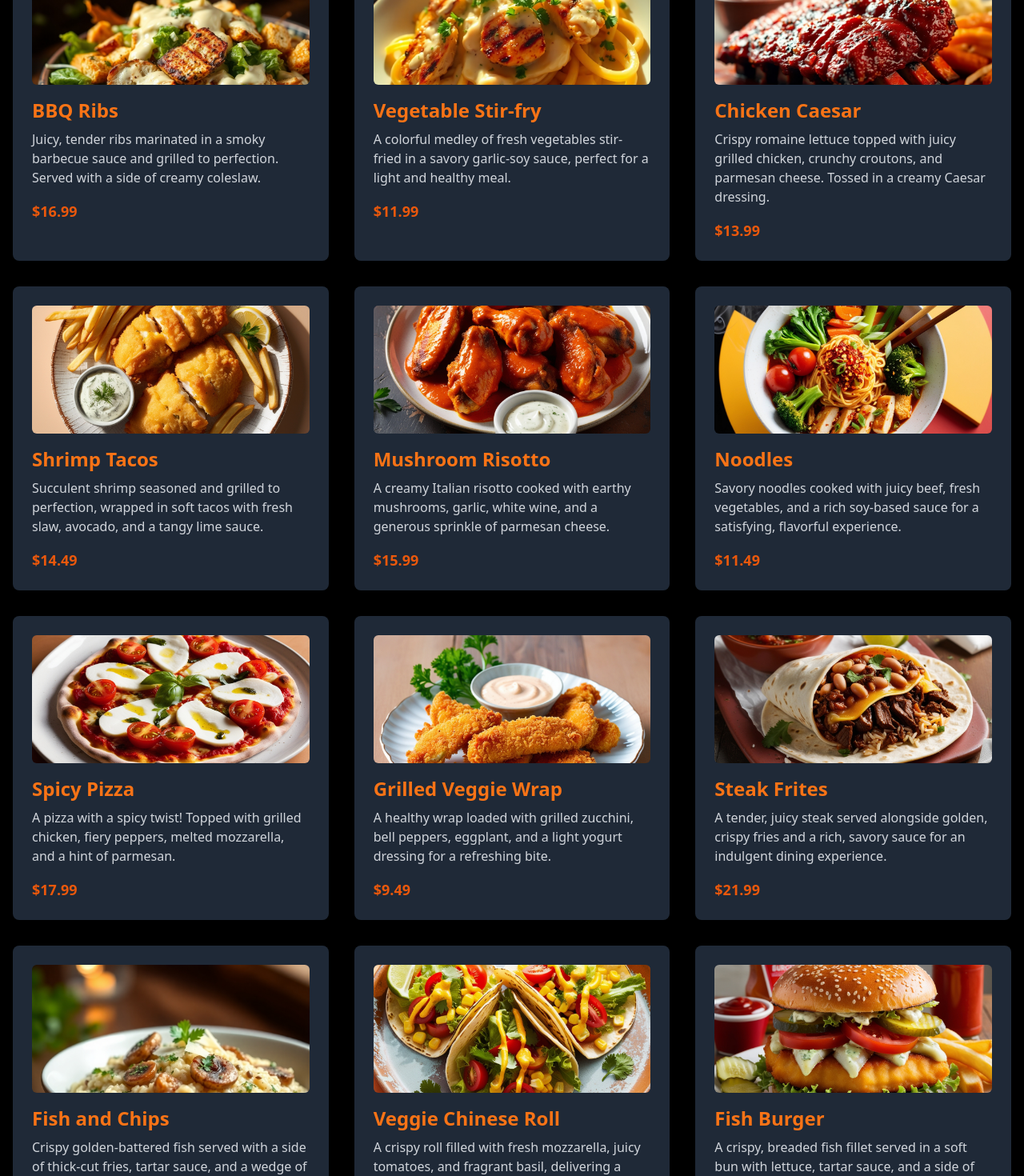
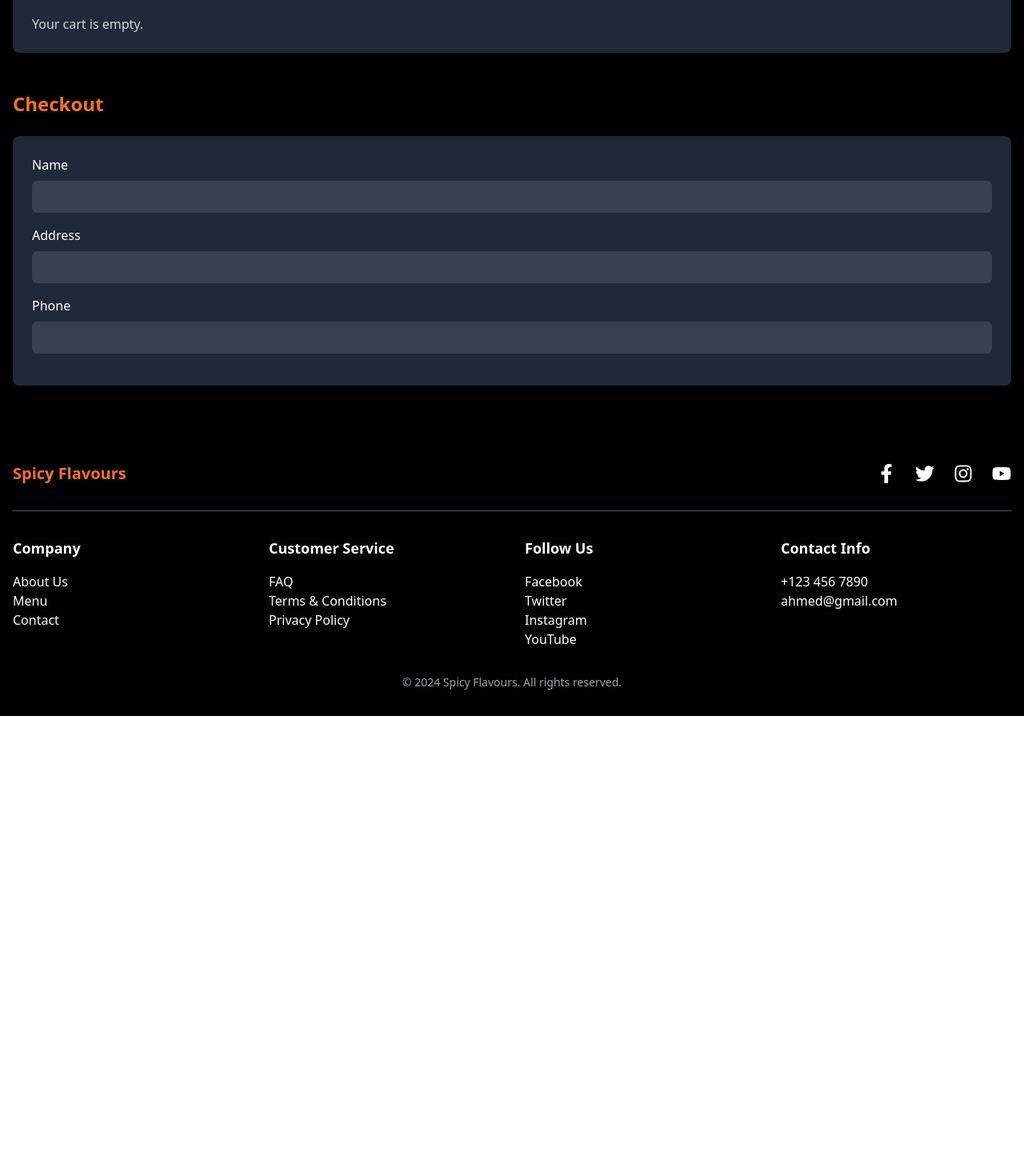
Before and after one commit to AhmedMemon1234/RestaurentWeb, a Next.js app: page /Mainmenu in a window 1280 px wide. Shown: the part 1140-2610 px from the top of the page at 80% size. After the commit the page ends 2035 px from the top, so only its background shows below. Built offline with nearby package versions, Linux system fonts and the light colour scheme.

Commit message:
Restaurentweb

```diff
--- a/src/app/About/page.tsx
+++ b/src/app/About/page.tsx
@@ -1,6 +1,5 @@
 'use client';
 
-import { useState, useEffect, useRef } from 'react';
 import Image from 'next/image';
 import { FaShippingFast, FaUtensils, FaHandHoldingHeart } from 'react-icons/fa'; // Importing icons
 import { motion } from 'framer-motion'; // Importing framer-motion for scroll animations
--- a/src/app/Cartpage/page.tsx
+++ b/src/app/Cartpage/page.tsx
@@ -14,7 +14,7 @@ type CartPageProps = {
   proceedToCheckout: () => void;
 };
 
-export default function CartPage({ cart, proceedToCheckout }: CartPageProps) {
+export default function CartPage({ cart }: CartPageProps) {
   const clearCart = () => {
     sessionStorage.removeItem("cart");
     window.location.reload(); // Reload to reset the cart
--- a/src/app/Mainmenu/page.tsx
+++ b/src/app/Mainmenu/page.tsx
@@ -1,4 +1,4 @@
-'use client'
+"use client";
 
 import { useState } from 'react';
 import { motion } from 'framer-motion';
@@ -34,8 +34,8 @@ const MenuPage = () => {
     phone: ''
   });
   const [orderPlaced, setOrderPlaced] = useState<boolean>(false);
-  const [orderMessage, setOrderMessage] = useState<string>('');
-  const [showFullScreenMessage, setShowFullScreenMessage] = useState<boolean>(false); // New state for full-screen message
+  const [orderMessage, setOrderMessage] = useState<string>(''); // State for order message
+  const [showFullScreenMessage, setShowFullScreenMessage] = useState<boolean>(false); // State for full-screen message
 
   const [menuItems] = useState<MenuItem[]>([
     { id: 1, name: 'Spicy Chicken Roll', description: 'A fiery, spicy blend of tender chicken, perfectly seasoned with exotic spices, wrapped in a soft roll. Served with a tangy dipping sauce to elevate your taste buds.', price: '$12.99', image: '/food1.jpg' },
@@ -44,18 +44,6 @@ const MenuPage = () => {
     { id: 4, name: 'Beef Burrito', description: 'A hearty burrito packed with tender beef, seasoned rice, fresh veggies, and a blend of flavorful spices, wrapped in a soft tortilla.', price: '$14.99', image: '/food4.jpg' },
     { id: 5, name: 'Spicy Fried Rice', description: 'A spicy and savory fried rice dish loaded with fresh vegetables, tender protein options, and an aromatic blend of Asian spices.', price: '$10.99', image: '/food5.jpg' },
     { id: 6, name: 'Patty Burger', description: 'A classic patty burger layered with a juicy beef patty, fresh lettuce, tomatoes, onions, and your choice of sauces. Served in a soft bun.', price: '$9.99', image: '/food6.jpg' },
-      { id: 7, name: 'BBQ Ribs', description: 'Juicy, tender ribs marinated in a smoky barbecue sauce and grilled to perfection. Served with a side of creamy coleslaw.', price: '$16.99', image: '/food7.jpg' },
-      { id: 8, name: 'Vegetable Stir-fry', description: 'A colorful medley of fresh vegetables stir-fried in a savory garlic-soy sauce, perfect for a light and healthy meal.', price: '$11.99', image: '/food8.jpg' },
-      { id: 9, name: 'Chicken Caesar', description: 'Crispy romaine lettuce topped with juicy grilled chicken, crunchy croutons, and parmesan cheese. Tossed in a creamy Caesar dressing.', price: '$13.99', image: '/food9.jpg' },
-      { id: 10, name: 'Shrimp Tacos', description: 'Succulent shrimp seasoned and grilled to perfection, wrapped in soft tacos with fresh slaw, avocado, and a tangy lime sauce.', price: '$14.49', image: '/food10.jpg' },
-      { id: 11, name: 'Mushroom Risotto', description: 'A creamy Italian risotto cooked with earthy mushrooms, garlic, white wine, and a generous sprinkle of parmesan cheese.', price: '$15.99', image: '/food11.jpg' },
-      { id: 12, name: 'Noodles', description: 'Savory noodles cooked with juicy beef, fresh vegetables, and a rich soy-based sauce for a satisfying, flavorful experience.', price: '$11.49', image: '/food12.jpg' },
-      { id: 13, name: 'Spicy Pizza', description: 'A pizza with a spicy twist! Topped with grilled chicken, fiery peppers, melted mozzarella, and a hint of parmesan.', price: '$17.99', image: '/food13.jpg' },
-      { id: 14, name: 'Grilled Veggie Wrap', description: 'A healthy wrap loaded with grilled zucchini, bell peppers, eggplant, and a light yogurt dressing for a refreshing bite.', price: '$9.49', image: '/food14.jpg' },
-      { id: 15, name: 'Steak Frites', description: 'A tender, juicy steak served alongside golden, crispy fries and a rich, savory sauce for an indulgent dining experience.', price: '$21.99', image: '/food15.jpg' },
-      { id: 16, name: 'Fish and Chips', description: 'Crispy golden-battered fish served with a side of thick-cut fries, tartar sauce, and a wedge of lemon.', price: '$13.49', image: '/food16.jpg' },
-      { id: 17, name: 'Veggie Chinese Roll', description: 'A crispy roll filled with fresh mozzarella, juicy tomatoes, and fragrant basil, delivering a perfect balance of flavor and texture.', price: '$14.99', image: '/food17.jpg' },
-      { id: 18, name: 'Fish Burger', description: 'A crispy, breaded fish fillet served in a soft bun with lettuce, tartar sauce, and a side of dipping sauce for a delightful bite.', price: '$10.49', image: '/food18.jpg' },
   ]);
 
   const addToCart = (item: MenuItem) => {
@@ -182,6 +170,12 @@ const MenuPage = () => {
         >
           <h3 className="text-2xl font-extrabold text-orange-500 mb-6">Checkout</h3>
           <div className="bg-gray-800 p-6 rounded-lg">
+            {/* Display Order Message */}
+            {orderMessage && (
+              <div className="bg-red-500 text-white text-center p-2 rounded-md mb-4">
+                {orderMessage}
+              </div>
+            )}
             <form>
               <div className="mb-4">
                 <label htmlFor="name" className="block text-white">Name</label>
@@ -252,7 +246,6 @@ const MenuPage = () => {
             </motion.div>
           </motion.div>
         )}
-
       </div>
     </section>
   );
--- a/src/app/Menuhero/page.tsx
+++ b/src/app/Menuhero/page.tsx
@@ -1,13 +1,16 @@
-"use client"
+"use client";
+
 import { motion } from 'framer-motion';
 import { useState, useEffect, useRef } from 'react';
 import Image from 'next/image';
 
 const HeroSectionmenu = () => {
   const [inView, setInView] = useState(false);
-  const ref = useRef(null);
+  const ref = useRef<HTMLDivElement | null>(null); // Specify the type for better TypeScript support
 
   useEffect(() => {
+    const currentRef = ref.current; // Store the ref value in a variable
+
     const observer = new IntersectionObserver(
       (entries) => {
         const entry = entries[0];
@@ -18,16 +21,16 @@ const HeroSectionmenu = () => {
       }
     );
 
-    if (ref.current) {
-      observer.observe(ref.current);
+    if (currentRef) {
+      observer.observe(currentRef);
     }
 
     return () => {
-      if (ref.current) {
-        observer.disconnect();
+      if (currentRef) {
+        observer.unobserve(currentRef); // Use the stored ref value
       }
     };
-  }, []);
+  }, []); // No dependencies needed here since the ref and observer are internal to the effect
 
   return (
     <div className="bg-black font-[sans-serif] p-6">
--- a/src/app/page.tsx
+++ b/src/app/page.tsx
@@ -1,5 +1,4 @@
-// Home.tsx
-"use client"
+"use client";
 import { useState } from "react";
 import Hero from "./Hero/page";
 import MenuSection from "./Herodown/page";
@@ -17,7 +16,6 @@ export type CartItem = {
 
 export default function Home() {
   const [cart, setCart] = useState<CartItem[]>([]);
-  const [isCheckout, setIsCheckout] = useState(false); // Track if we're in the checkout phase
 
   const addToCart = (item: CartItem) => {
     setCart((prevCart) => [...prevCart, item]);
@@ -25,7 +23,8 @@ export default function Home() {
   };
 
   const proceedToCheckout = () => {
-    setIsCheckout(true); // Trigger the checkout page
+    // Remove isCheckout state if not needed
+    // setIsCheckout(true); // Not needed if we are not using this state
   };
 
   return (
```
Lines whose indentation alone changed are shown as unchanged.
